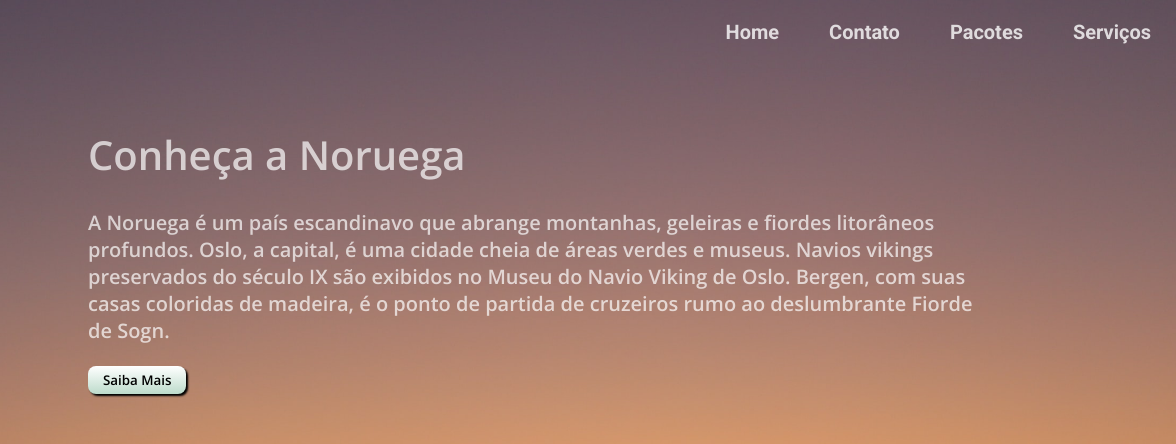
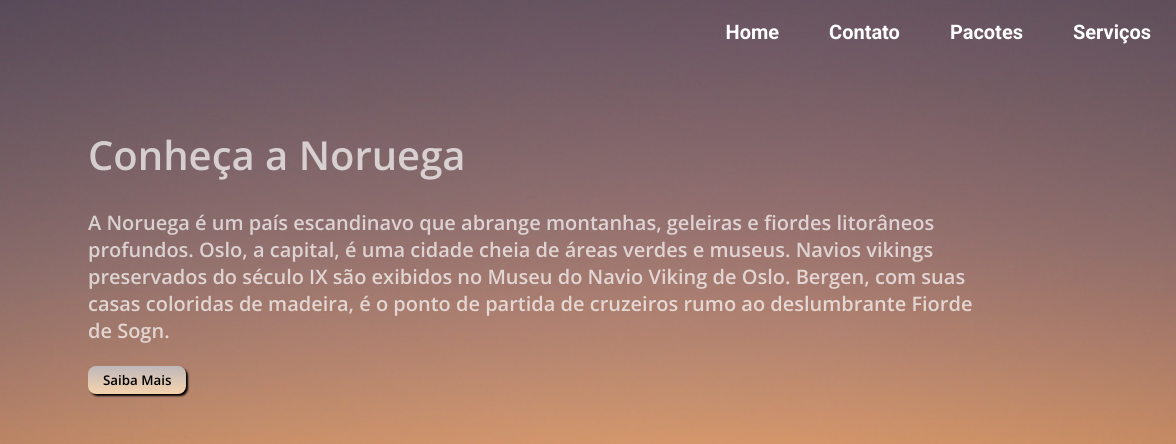
Before and after one commit to ViniciusAbreu00/Travelling-Quest, a plain HTML site: page index.html in a window 1280 px wide. Shown: the top 444 px of the page, 104-1280 px from the left. Drawn offline with nearby package versions, Linux system fonts and the light colour scheme; some packages are replaced by stand-ins of ours.

Commit message:
changing Links and Buttons

```diff
--- a/style.css
+++ b/style.css
@@ -48,20 +48,42 @@ header nav ul {
 
 header nav ul li{
     margin: 0 25px;
-    color:#ffffffc9;
     font-size: 20px;
     font-weight: bold;
 
 }
+
+header nav ul li a {
+    color:#ffffff;
+    transition-duration: 0.5s;
+
+
+}
+
+header nav ul li a:hover {
+    transform:scale(1.1);
+    font-size:  25px;
+
+
+}
+
+
+
+
 .button-header {
     padding: 5px 15px;
     border-radius: 8px;
     box-shadow: 2px 2px 2px;
     font-weight: bold;
     border: none;
-    background-image: linear-gradient(to bottom, white, #BDDBCB);
+    background-image: linear-gradient(to bottom, #6958605d, #ffad506b);
     font-family:  'Open Sans', sans-serif;
+    transition-duration: 0.5s;
 
+ }
+
+ .button-header:hover {
+    font-size: 14px;
 
  }
 
```
